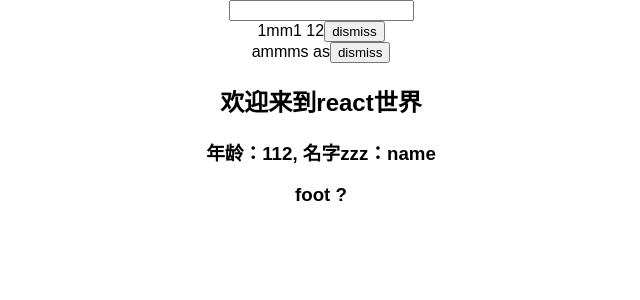
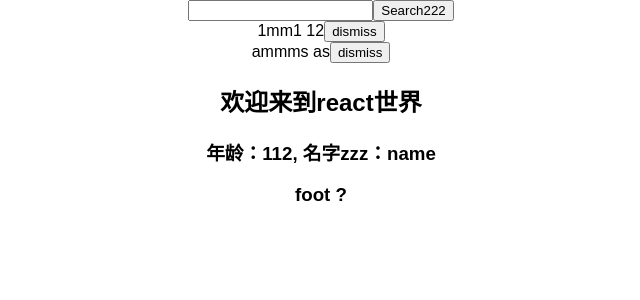
Before and after one commit to lewislinlin/try_road_react, a React (Create React App) app: page / in a window 1280 px wide. Shown: the top 300 px of the page, without its empty margins (319-959 px from the left). Built offline with nearby package versions, Linux system fonts and the light colour scheme.

Commit message:
可组合组件

```diff
--- a/src/App.js
+++ b/src/App.js
@@ -108,8 +108,9 @@ class App extends Component {
           <Search
             value={searchTerm}
             onChange={this.onSearchChange}
-
-          />
+          >
+           <button type="button" >Search222</button>
+          </Search>
 
           <Table
             list = {list}
@@ -127,15 +128,17 @@ class App extends Component {
 
 class Search extends Component {
   render(){
-    const {value, onChange } = this.props;
+    const {value, onChange, children } = this.props;
     return(
       <form>
+
         <input
         type="text"
         value={value}
         onChange={onChange}
 
         />
+        {children}
       </form>
       );
   }
```
